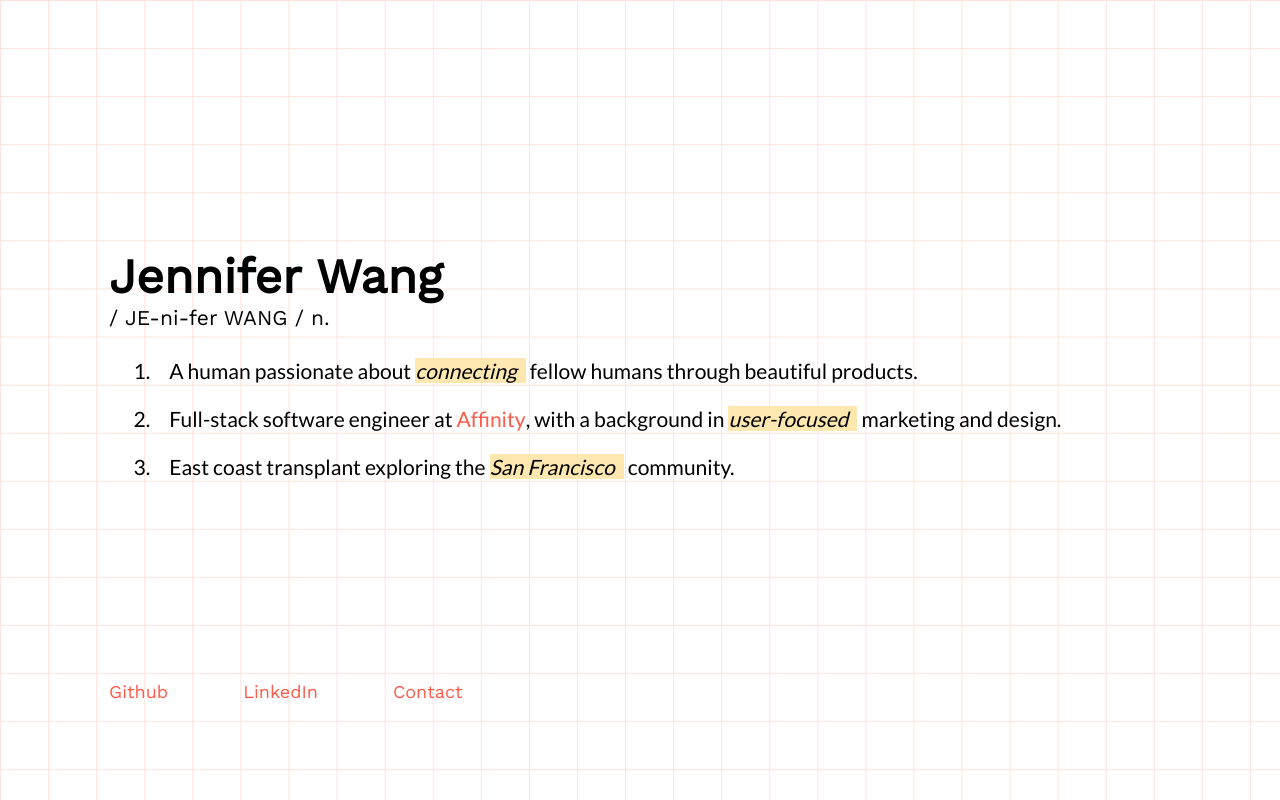
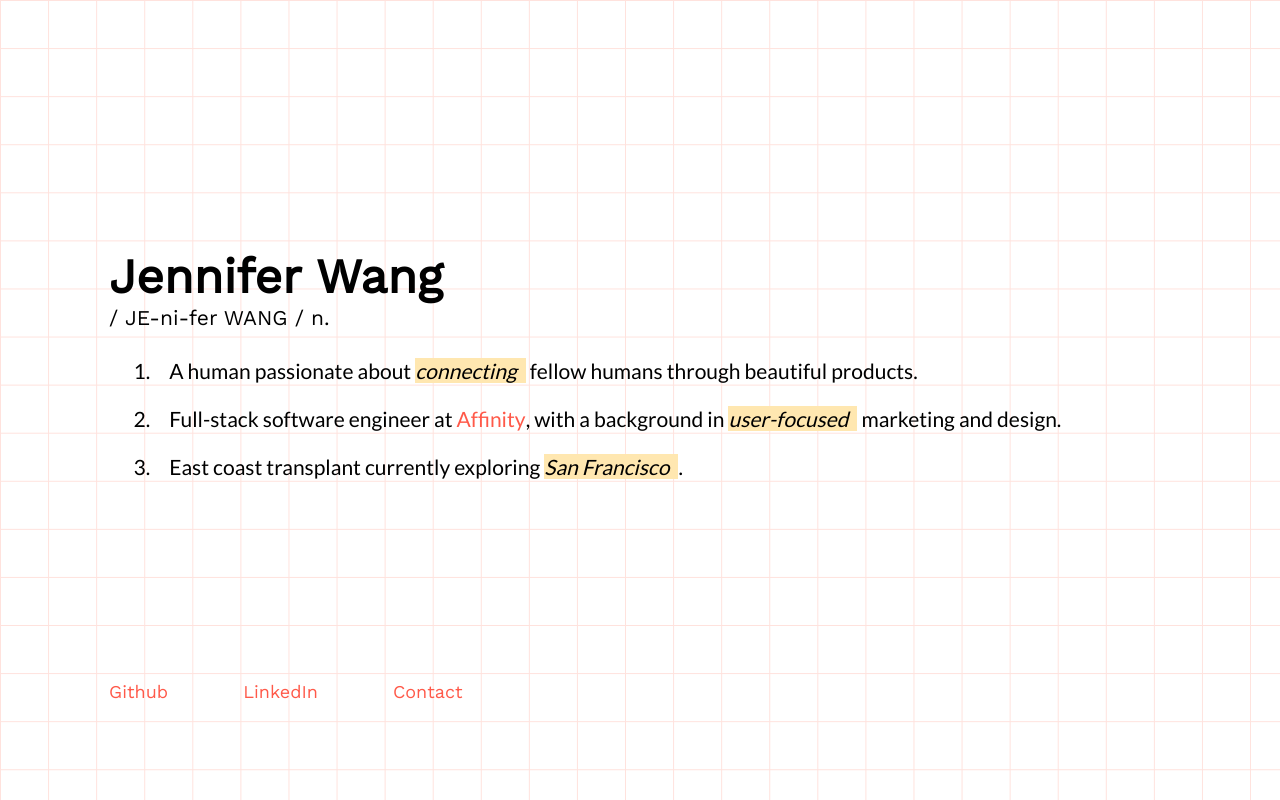
Before and after one commit to jenniferwg/jenniferwg.github.io, a Vue app: page / in a window 1280 px wide. Built offline with nearby package versions, Linux system fonts and the light colour scheme.

Commit message:
Edit copy

```diff
--- a/index.html
+++ b/index.html
@@ -3,7 +3,7 @@
   <head>
     <meta charset="utf-8">
     <meta name="viewport" content="width=device-width,initial-scale=1.0">
-    <title>jenniferwg.github.io</title>
+    <title>Jennifer Wang</title>
     <link href="https://fonts.googleapis.com/css?family=Lato|Work+Sans" rel="stylesheet">
   </head>
   <body>
--- a/src/components/Content.vue
+++ b/src/components/Content.vue
@@ -35,7 +35,7 @@ export default {
         'beautiful products.',
         'Full-stack software engineer at <a href="https://affinity.co/">Affinity</a>, ' +
         'with a background in <mark>user-focused</mark> marketing and design.',
-        'East coast transplant exploring the <mark>San Francisco</mark> community. '
+        'East coast transplant currently exploring <mark>San Francisco</mark>. '
       ],
       links: [
         { type: 'Github', url: 'https://github.com/jenniferwg' },
@@ -56,7 +56,7 @@ export default {
   }
 
   .slide-in-enter {
-    transform: translateX(-1rem);
+    transform: translateX(-0.2rem);
     opacity: 0;
   }
 
```
